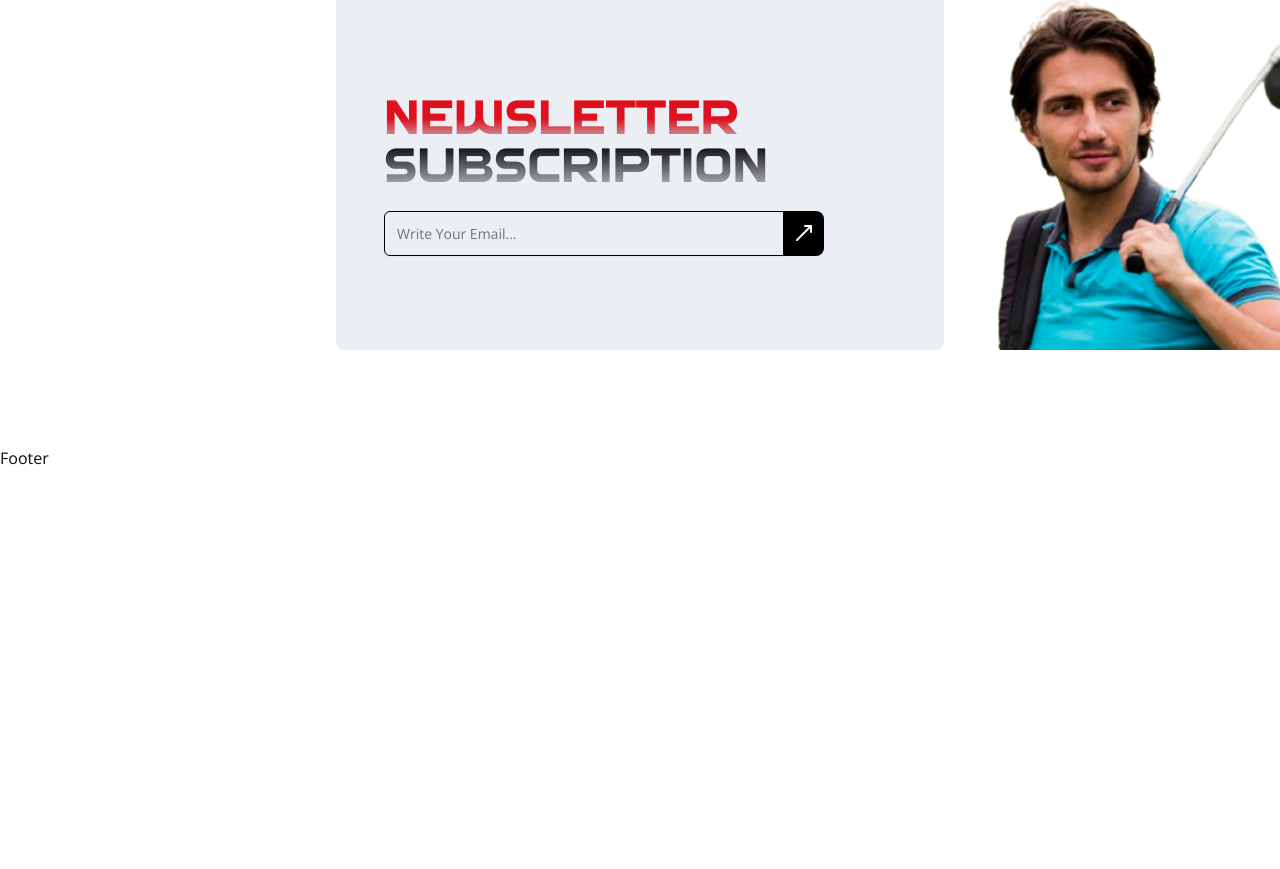
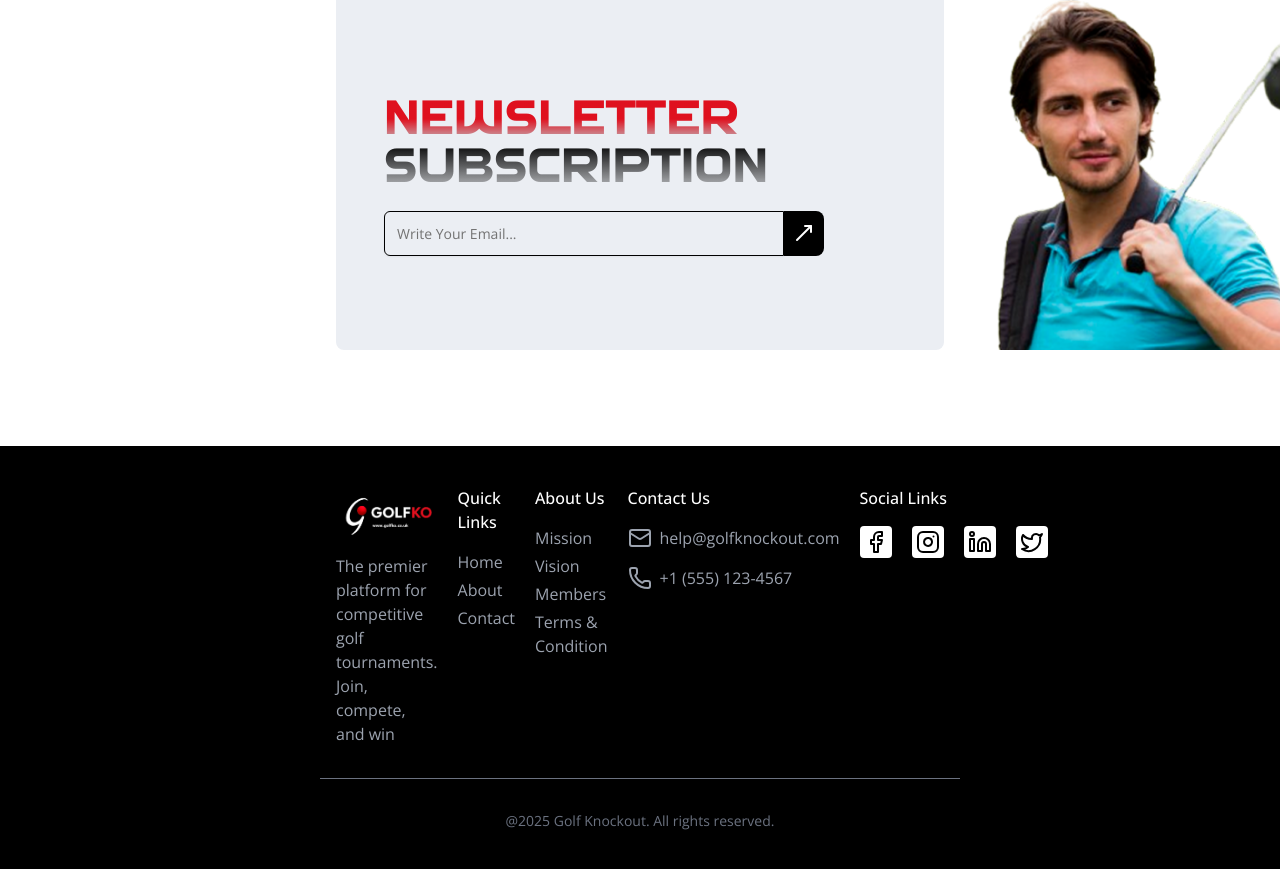
Before and after one commit to FSDTeam-SAA/matchplaygolf_frontend, a Next.js app: page / in a window 1280 px wide. Shown: the part 3903-4772 px from the top of the page. Before the commit the page ends 4373 px from the top, so only its background shows below. Built offline with nearby package versions, Linux system fonts and the light colour scheme.

Commit message:
footer section done

```diff
--- a/src/app/(website)/_components/landing-page/newsletter-Subscription.tsx
+++ b/src/app/(website)/_components/landing-page/newsletter-Subscription.tsx
@@ -10,7 +10,7 @@ const NewsLetterSubscription = () => {
       <div className="w-full lg:w-auto text-center lg:text-left">
         <div>
           <h1 className="text-3xl sm:text-4xl lg:text-5xl font-semibold uppercase font-hexco flex flex-col">
-            <span className="bg-gradient-to-b from-primary via-primary to-[#26262636] bg-clip-text text-transparent ">
+            <span className="bg-gradient-to-b from-primary via-primary to-[#26262636] bg-clip-text text-transparent">
               Newsletter
             </span>{" "}
             <span className="bg-gradient-to-b from-black via-gray to-[#26262636] bg-clip-text text-transparent ">
@@ -21,7 +21,7 @@ const NewsLetterSubscription = () => {
 
         <div className="flex items-center justify-center lg:justify-start mt-5 max-w-md mx-auto lg:mx-0">
           <Input
-            className="w-full lg:w-[400px] border border-black rounded-r-none h-[45px]"
+            className="w-full lg:w-[400px] border border-black rounded-r-none h-[45px] focus-visible:ring-0"
             placeholder="Write Your Email..."
           />
           <button className="bg-black p-2 h-[45px] rounded-r-lg flex-shrink-0">
--- a/src/app/(website)/_components/shared/footer/footer.tsx
+++ b/src/app/(website)/_components/shared/footer/footer.tsx
@@ -1,9 +1,138 @@
-import React from 'react'
+"use client";
+import {
+  Facebook,
+  Instagram,
+  Linkedin,
+  Mail,
+  Phone,
+  Twitter,
+} from "lucide-react";
+import Image from "next/image";
+import Link from "next/link";
+import React from "react";
 
 const Footer = () => {
   return (
-    <div className='mt-24'>Footer</div>
-  )
-}
+    <div className="mt-24 bg-black text-white py-10">
+      <div className="container mx-auto flex flex-col lg:flex-row gap-5 justify-between border-b border-gray-500 pb-8">
+        <div>
+          {/* logo */}
+          <div>
+            <Link href={"/"}>
+              <Image
+                src={"/images/common/footer-logo.png"}
+                alt="logo.png"
+                width={1000}
+                height={1000}
+                className="object-cover h-[60px] w-[140px]"
+              />
+            </Link>
+          </div>
 
-export default Footer
+          <p className="text-gray-400 lg:max-w-sm mt-2">
+            The premier platform for competitive golf tournaments. Join,
+            compete, and win{" "}
+          </p>
+        </div>
+
+        <div>
+          <h1 className="mb-4 font-medium">Quick Links</h1>
+          <div className="flex flex-col gap-1">
+            <Link href={""} className="text-gray-400 hover:underline">
+              Home
+            </Link>
+            <Link href={"/about"} className="text-gray-400 hover:underline">
+              About
+            </Link>
+            <Link href={"/contact"} className="text-gray-400 hover:underline">
+              Contact
+            </Link>
+          </div>
+        </div>
+
+        <div>
+          <h1 className="mb-4 font-medium">About Us</h1>
+          <div className="flex flex-col gap-1">
+            <Link href={""} className="text-gray-400 hover:underline">
+              Mission
+            </Link>
+            <Link href={"/about"} className="text-gray-400 hover:underline">
+              Vision
+            </Link>
+            <Link href={"/contact"} className="text-gray-400 hover:underline">
+              Members
+            </Link>
+            <Link href={"/contact"} className="text-gray-400 hover:underline">
+              Terms & Condition
+            </Link>
+          </div>
+        </div>
+
+        <div>
+          <h1 className="mb-4 font-medium">Contact Us</h1>
+          <div className="flex flex-col gap-4">
+            <Link
+              href={""}
+              className="text-gray-400 hover:underline flex items-center gap-2"
+            >
+              <span>
+                <Mail className="h-45w-5" />
+              </span>
+
+              <span>help@golfknockout.com</span>
+            </Link>
+
+            <Link
+              href={""}
+              className="text-gray-400 hover:underline flex items-center gap-2"
+            >
+              <span>
+                <Phone className="h-45w-5" />
+              </span>
+
+              <span>+1 (555) 123-4567</span>
+            </Link>
+          </div>
+        </div>
+
+        <div>
+          <h1 className="mb-4 font-medium">Social Links</h1>
+
+          <div className="flex items-center gap-5">
+            <Link href={"/"}>
+              <div className="bg-white p-1 rounded-sm text-black">
+                <Facebook />
+              </div>
+            </Link>
+
+            <Link href={"/"}>
+              <div className="bg-white p-1 rounded-sm text-black">
+                <Instagram />
+              </div>
+            </Link>
+
+            <Link href={"/"}>
+              <div className="bg-white p-1 rounded-sm text-black">
+                <Linkedin />
+              </div>
+            </Link>
+
+            <Link href={"/"}>
+              <div className="bg-white p-1 rounded-sm text-black">
+                <Twitter />
+              </div>
+            </Link>
+          </div>
+        </div>
+      </div>
+
+      <div>
+        <h1 className="text-center text-gray-500 pt-8 text-sm">
+          @2025 Golf Knockout. All rights reserved.
+        </h1>
+      </div>
+    </div>
+  );
+};
+
+export default Footer;
```
Also changed, not shown: public/images/common/footer-logo.png (added).
